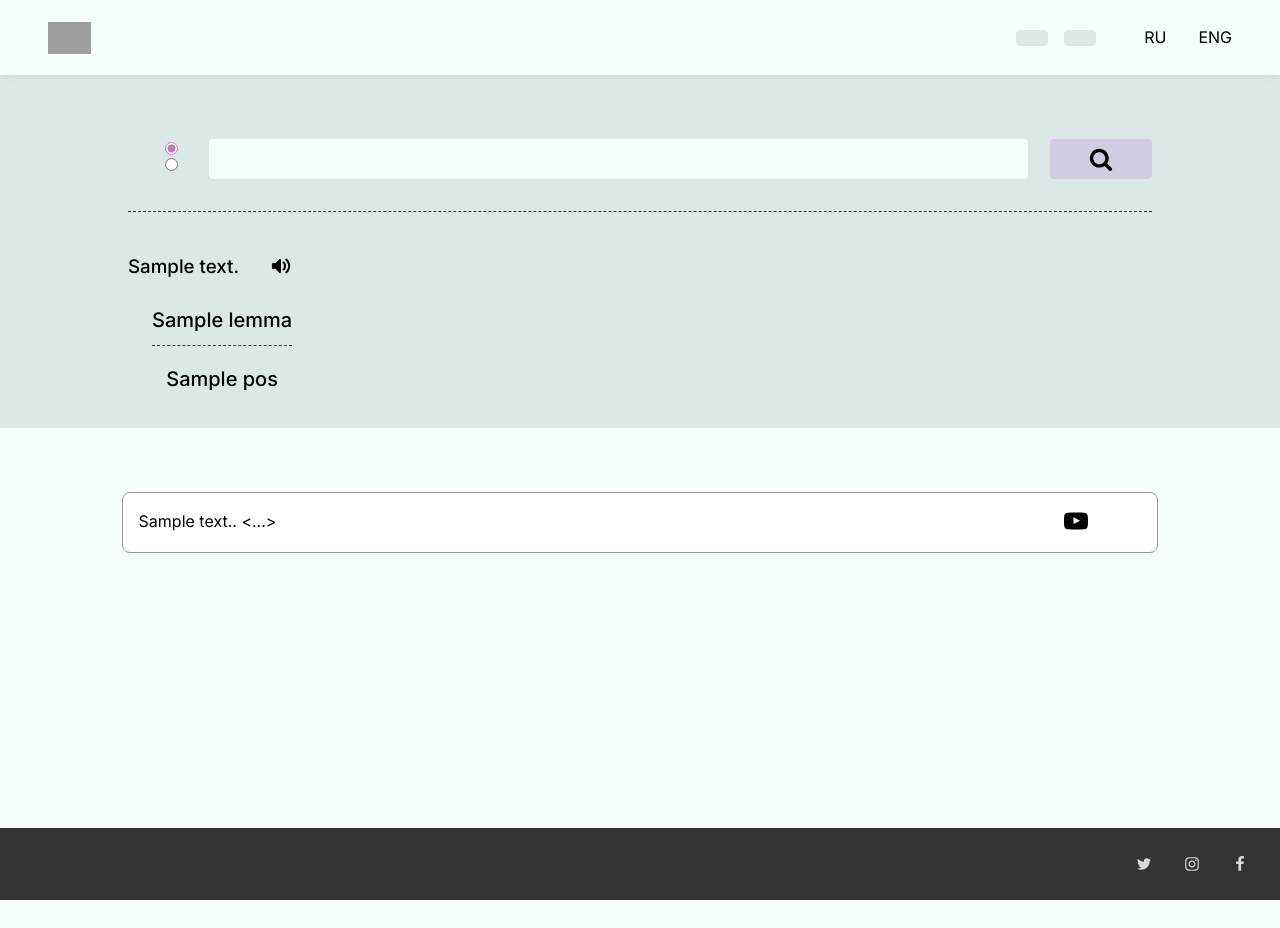
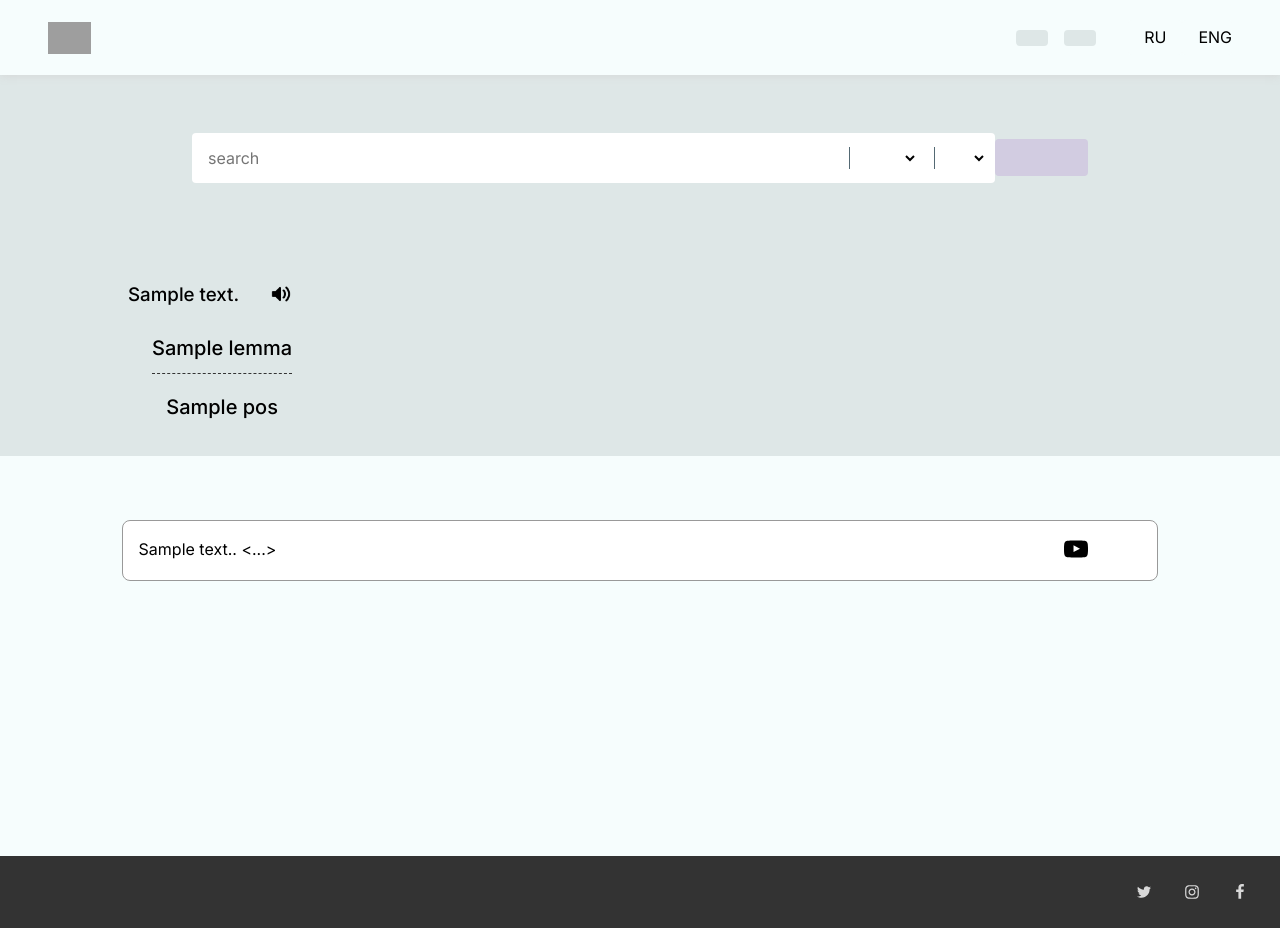
Before and after one commit to vknyazkova/mathematicon_mathIR, a Flask app: template mathematicon/webui/templates/result.html in a window 1280 px wide. Before the commit the page ends 900 px from the top, so only its background shows below. Run offline with Flask 3, Linux system fonts and the light colour scheme; the template is opened without the code that fills it: most values are stand-ins (such as "Sample title", 1, 10 or a date in 2020); lists and menus that the app fills with data are empty; grey boxes are pictures that could not be loaded.

Commit message:
add search bar + bug fixes

```diff
--- a/mathematicon/webui/index.py
+++ b/mathematicon/webui/index.py
@@ -29,11 +29,11 @@ def result(lang):
     if current_user.is_authenticated:
         userid = current_user.id
         query_string = unquote(request.query_string.decode("utf-8"))
-        # user_db.add_history(userid, query_string)
-        starring = True
+        user_db.add_history(userid, query_string)
+        starring = "true"
     else:
         userid = None
-        starring = False
+        starring = "false"
     if request.args['query_type'] == 'text':
         search_type = request.args.get('search_type', 'lemma')
         query_info, sents_info = text_search.search(query, userid, search_type)
--- a/mathematicon/webui/static/css/result.css
+++ b/mathematicon/webui/static/css/result.css
@@ -517,3 +517,33 @@
 .green {
   color: #28b9b9;
 }
+.search-button {
+  margin: 0 0 0 auto;
+}
+
+.search-container-res {
+  width: 100%;
+  display: flex;
+  align-items: center;
+  flex-direction: row;
+  justify-content: center;
+}
+
+.search-container1-res {
+  width: 90%;
+  display: flex;
+  align-items: center;
+  border-radius: var(--dl-radius-radius-radius4);
+  flex-direction: row;
+  justify-content: flex-end;
+  background-color: var(--dl-color-gray-white);
+}
+.search-search-res {
+  width: 70%;
+  height: 165px;
+  display: flex;
+  position: relative;
+  align-items: center;
+  flex-direction: column;
+  justify-content: center;
+}
--- a/mathematicon/webui/templates/result.html
+++ b/mathematicon/webui/templates/result.html
@@ -142,33 +142,32 @@
             </div>
           </header>
         </div>
-        <form action="/result_{{main_lan}}" method="GET" name="form" class="result-container01">
-          <h1 class="result-text">
-            <span data-ru="Поиск" data-en="Search"></span>
-            <br />
-          </h1>
-          <!-- пока не подключено -->
-          <div class="search-container-radios">
-                <div class="search-container-radio">
-                  <input type="radio" id="pink-radio" name="query_type" value="text" checked="checked" required="required" class="home-radiobutton"/>
-                  <span class="radio-text">
-                    <span data-en="By text" data-ru="По словам"></span>
-                    <br />
-                  </span>
+        <form action="/result_{{main_lan}}" method="get" name="form" class="search-search-res">
+            <div class="search-container">
+              <div class="search-container-res">
+                <div class="search-container1-res">
+                  <input
+                    required=""
+                    type="text"
+                    placeholder="search"
+                    class="search-textinput input"
+                    name="query"
+                    value=""
+                  />
+                  <select required="" name="query_type" class="search-select">
+                    <option value="text" selected="" data-en="by text" data-ru="по тексту"></option>
+                    <option value="formula" data-en="by formula"  data-ru="по формуле" disabled></option>
+                  </select>
+                  <select required="" name="search_type" class="search-select1">
+                    <option value="lemma" selected="" data-en="word search"  data-ru="обычный поиск"></option>
+                    <option value="word" data-en="exact form search" data-ru="точный поиск"></option>
+                  </select>
                 </div>
-                <div class="search-container-radio">
-                  <input type="radio" id="pink-radio" name="query_type" value="formula" required="required"/>
-                  <span class="radio-text" data-en="By formula" data-ru="По формуле"></span>
+                <button type="submit" class="search-button button">
+                  <span data-en="Search" data-ru="Поиск"></span>
+                </button>
               </div>
             </div>
-          <input name="query" required="" type="text" class="result-textinput input" />
-          <button type="submit" class="result-button button">
-            <svg viewBox="0 0 950.8571428571428 1024" class="result-icon">
-              <path
-                d="M658.286 475.429c0-141.143-114.857-256-256-256s-256 114.857-256 256 114.857 256 256 256 256-114.857 256-256zM950.857 950.857c0 40-33.143 73.143-73.143 73.143-19.429 0-38.286-8-51.429-21.714l-196-195.429c-66.857 46.286-146.857 70.857-228 70.857-222.286 0-402.286-180-402.286-402.286s180-402.286 402.286-402.286 402.286 180 402.286 402.286c0 81.143-24.571 161.143-70.857 228l196 196c13.143 13.143 21.143 32 21.143 51.429z"
-              ></path>
-            </svg>
-          </button>
           </form>
         <div class="result-container02">
           <h2 class="result-text03" data-ru="Результаты для:" data-en="Results for:"></h2>
@@ -323,8 +322,6 @@ $(".switchlang").click(function() {
     </script>
   <script>
     $(".plus").click(function(){
-    var starring = {{starring}};
-    disableButtons(starring);
       $(this).toggleClass("minus")  ;
     })
   </script>
@@ -373,14 +370,13 @@ $(".switchlang").click(function() {
     }
   </script>
     <script>
-    function disableButtons(starring) {
-  if (!starring) {
+    if (!{{starring}}) {
       var buttons = document.getElementsByClassName("plus");
+      console.log(buttons);
 
       for (var i = 0; i < buttons.length; i++) {
-      buttons[i].disabled = true;
-      buttons[i].setAttribute("title", "No support");
-    }
+        buttons[i].setAttribute("disabled","true");
+        buttons[i].setAttribute("title", "Log in first || Сначала войдите");
       }
     }
   </script>
```
Also changed, not shown: data/mathematicon.db. Lines whose indentation alone changed are shown as unchanged.
